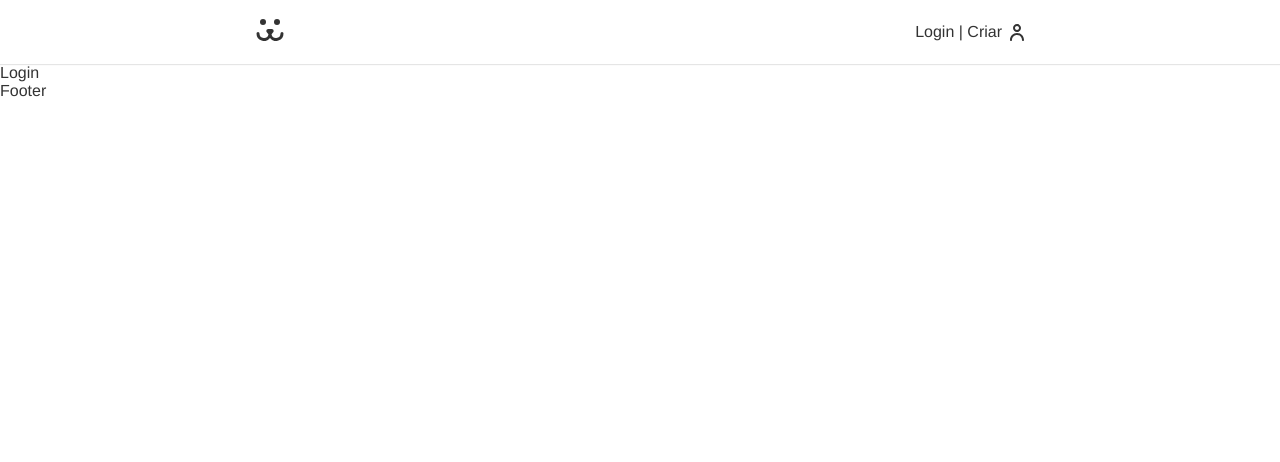
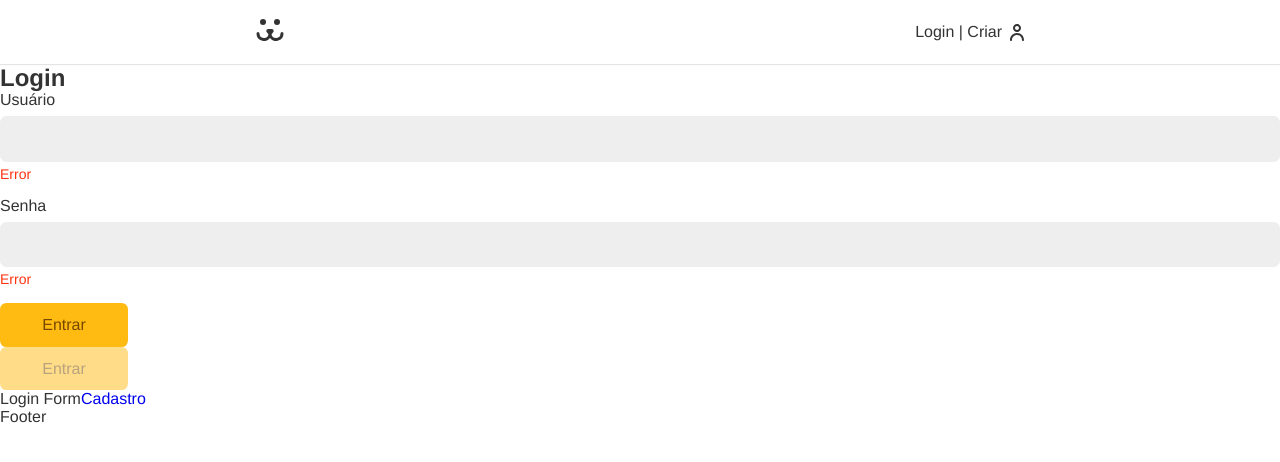
Before and after one commit to brpadilha/dog-social-network, a React (Create React App) app: page /login in a window 1280 px wide. Shown: the top 462 px of the page. Built offline with nearby package versions, Linux system fonts and the light colour scheme.

Commit message:
cria os componentes e estiliza o formulário

```diff
--- a/src/App.js
+++ b/src/App.js
@@ -12,7 +12,7 @@
         <Header />
         <Routes>
           <Route path="/" element={<Home />} />
-          <Route path="/login" element={<Login />} />
+          <Route path="/login/*" element={<Login />} />
         </Routes>
         <Footer />
       </BrowserRouter>
--- /dev/null
+++ b/src/Components/Forms/Button.js
@@ -0,0 +1,10 @@
+import React from "react";
+import styles from "./Button.module.css";
+
+export const Button = ({ children, ...props }) => {
+  return (
+    <button {...props} className={styles.button}>
+      {children}
+    </button>
+  );
+};
--- /dev/null
+++ b/src/Components/Forms/Button.module.css
@@ -0,0 +1,25 @@
+.button{
+  font-size: 1rem;
+  font-family: var(--type-first);
+  cursor: pointer;
+  border: none;
+  border-radius: 0.4rem;
+  background: #fb1;
+  color:#764701;
+  min-width: 8rem;
+  padding: 0.8rem 1.2rem;
+  box-sizing: border-box;
+  transition: .1s;
+}
+
+.button:hover, .button:focus{
+  outline: none;
+  box-shadow: 0 0 0 3px #fea, 0 0 0 4px #fb1;
+}
+
+/* criar estado para quando o botão estiver desabilitado */
+
+.button:disabled {
+  opacity: 0.5;
+  cursor: wait;
+}
--- /dev/null
+++ b/src/Components/Forms/Input.js
@@ -0,0 +1,14 @@
+import React from "react";
+import styles from "./Input.module.css";
+
+export const Input = ({ label, type, name }) => {
+  return (
+    <div className={styles.wrapper}>
+      <label htmlFor={name} className={styles.label}>
+        {label}
+      </label>
+      <input id={name} name={name} className={styles.input} type={type} />
+      <p className={styles.error}>Error</p>
+    </div>
+  );
+};
--- /dev/null
+++ b/src/Components/Forms/Input.module.css
@@ -0,0 +1,34 @@
+.wrapper{
+  margin-bottom: 1rem;
+}
+
+.input{
+  border:1px solid #eee;
+  display: block;
+  width: 100%;
+  font-size: 1rem;
+  padding: 0.8rem;
+  border-radius: 0.4rem;
+  background: #eee;
+  transition: 0.2s;
+}
+
+.input:focus,.input:hover{
+  outline: none;
+  border-color: #fb1;
+  background: white;
+  box-shadow: 0 0 0 3px #fea;
+}
+
+.label{
+  display: block;
+  font-size: 1rem;
+  line-height: 1;
+  padding-bottom: 0.5rem;
+}
+
+.error{
+  color: #f31;
+  font-size: 0.875rem;
+  margin-top: .25rem;
+}
--- a/src/Components/Login/Login.js
+++ b/src/Components/Login/Login.js
@@ -1,5 +1,18 @@
-import React from "react";
+import { Route, Routes } from "react-router-dom";
+import { LoginForm } from "./LoginForm";
+import { LoginCreate } from "./LoginCreate";
+import { LoginPasswordLost } from "./LoginPasswordLost";
+import { LoginPasswordReset } from "./LoginPasswordReset";
 
 export const Login = () => {
-  return <div>Login</div>;
+  return (
+    <div>
+      <Routes>
+        <Route path="/" element={<LoginForm />} />
+        <Route path="criar" element={<LoginCreate />} />
+        <Route path="perdeu" element={<LoginPasswordLost />} />
+        <Route path="resetar" element={<LoginPasswordReset />} />
+      </Routes>
+    </div>
+  );
 };
--- /dev/null
+++ b/src/Components/Login/LoginCreate.js
@@ -0,0 +1,5 @@
+import React from "react";
+
+export const LoginCreate = () => {
+  return <div>LoginCreate</div>;
+};
--- /dev/null
+++ b/src/Components/Login/LoginForm.js
@@ -0,0 +1,39 @@
+import { useState } from "react";
+import { Link } from "react-router-dom";
+import { Button } from "../Forms/Button";
+import { Input } from "../Forms/Input";
+
+export const LoginForm = () => {
+  const [username, setUsername] = useState("");
+  const [password, setPassword] = useState("");
+
+  function handleSubmit(event) {
+    event.preventDefault();
+    fetch("https://dogsapi.origamid.dev/json/jwt-auth/v1/token", {
+      method: "POST",
+      headers: {
+        "Content-Type": "application/json",
+      },
+      body: JSON.stringify({ username, password }),
+    })
+      .then((res) => {
+        console.log(res);
+        return res.json();
+      })
+      .then((json) => console.log(json));
+  }
+
+  return (
+    <section>
+      <h1>Login</h1>
+      <form onSubmit={handleSubmit}>
+        <Input label="Usuário" type="text" name={username} />
+        <Input label="Senha" type="password" name={password} />
+        <Button type="submit">Entrar</Button>
+        <Button disabled>Entrar</Button>
+      </form>
+      Login Form
+      <Link to="/login/criar">Cadastro</Link>
+    </section>
+  );
+};
--- /dev/null
+++ b/src/Components/Login/LoginPasswordLost.js
@@ -0,0 +1,5 @@
+import React from "react";
+
+export const LoginPasswordLost = () => {
+  return <div>LoginPasswordLost</div>;
+};
--- /dev/null
+++ b/src/Components/Login/LoginPasswordReset.js
@@ -0,0 +1,5 @@
+import React from "react";
+
+export const LoginPasswordReset = () => {
+  return <div>LoginPasswordReset</div>;
+};
```
Also changed, not shown: 4 other files (tests, documents, lock files or other folders).
